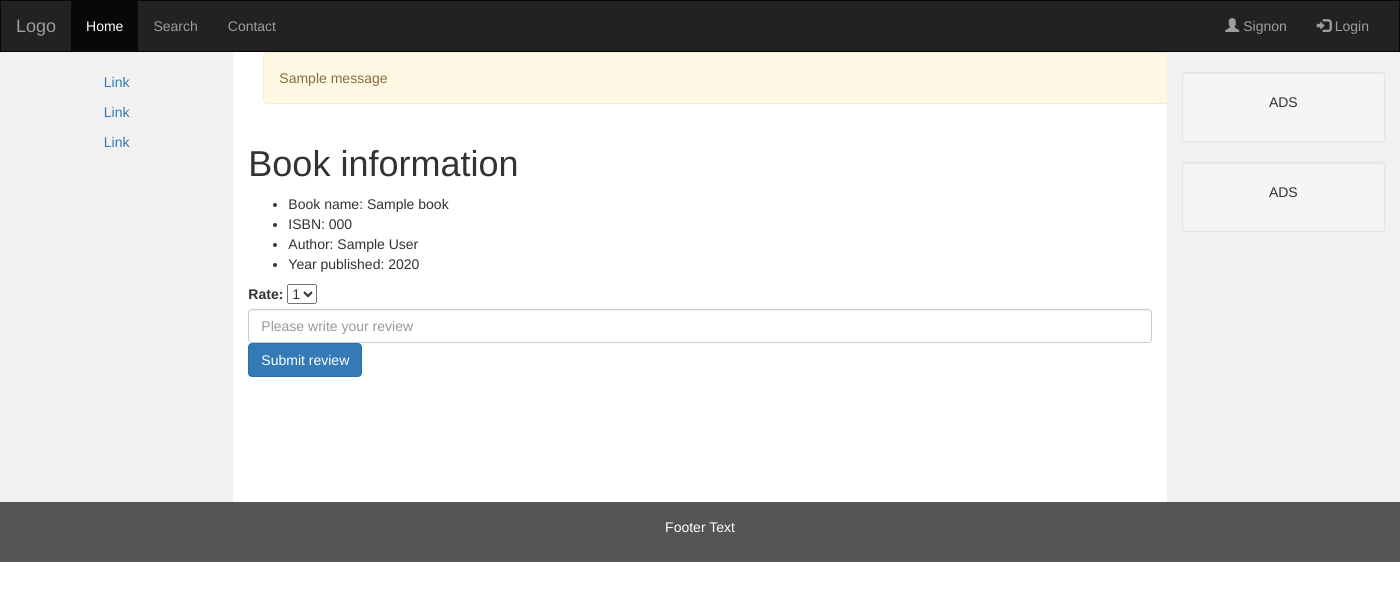
After one commit to keybao0863/bookreview, a Flask app: template templates/book.html in a window 1400 px wide. The commit adds this page. Shown: the top 601 px of the page. Run offline with Flask 2, Linux system fonts and the light colour scheme; the template is opened without the code that fills it: most values are stand-ins (such as "Sample title", 1, 10 or a date in 2020); one stand-in notice (Sample message) is shown; some libraries are stand-ins or nearby versions.

Commit message:
Book page and User can add review

```diff
--- a/application.py
+++ b/application.py
@@ -87,7 +87,7 @@ def search():
     if(request.method=="POST"):
         option = request.form['search_option'].lower()
         #Search also for partially matched queries
-        query = '%' + request.form['search_box'].lower()
+        query = '%' + request.form['search_box'].lower() + '%'
         books = db.execute("SELECT * FROM books WHERE lower(" + option + ") LIKE :q",
         {"o": option, "q":query}).fetchall()
 
@@ -104,3 +104,33 @@ def search():
     #If user has logged in, go to search page
     else:
         return render_template("search.html")
+
+@app.route("/books/<int:book_id>")
+def book(book_id):
+    #Make sure book exists
+    book = db.execute("SELECT * FROM books WHERE id = :i", {'i':book_id}).fetchone()
+    if book is None:
+        return render_template("error.html", message = "Book does not exist")
+
+    #If book exists, serve book info and reviews
+
+    # TODO: get reviews
+    return render_template("book.html", book=book)
+
+@app.route("/review/<int:book_id>", methods=['POST'])
+def review(book_id):
+    #Make sure user is logged on
+    if('user_id' not in session):
+        return render_template("error.html", message= "You need to log in first.")
+
+    #Deposit review in databse
+    user_id = session['user_id']
+    rating = request.form['rating']
+    review = request.form['review']
+
+    db.execute("INSERT INTO reviews (book_id, user_id, rating, review) VALUES \
+    (:book_id, :user_id, :rating, :review)", {'book_id':book_id, 'user_id': user_id,
+    'rating':rating, 'review': review})
+    db.commit()
+    flash("Reviewed successfully")
+    return book(book_id)
--- /dev/null
+++ b/templates/book.html
@@ -0,0 +1,29 @@
+{% extends "layout.html" %}
+
+{% block heading %}
+  Book information
+{% endblock %}
+
+{% block body %}
+  <ul>
+    <li>Book name: {{book.title}}</li>
+    <li>ISBN: {{book.isbn}}</li>
+    <li>Author: {{book.author}}</li>
+    <li>Year published: {{book.year}}</li>
+  </ul>
+
+  <form action="{{url_for('review',book_id=book.id)}}" method="post">
+    <label for="rating">Rate: </label>
+    <select name="rating" id="rating">
+      <option value=1>1</option>
+      <option value=2>2</option>
+      <option value=3>3</option>
+      <option value=4>4</option>
+      <option value=5>5</option>
+    </select>
+
+    <input class="form-control" id="review" name="review" aria-describedby="review"
+    placeholder="Please write your review" autocomplete="off">
+    <button type="submit" class="btn btn-primary">Submit review</button>
+  </form>
+{% endblock %}
--- a/templates/layout.html
+++ b/templates/layout.html
@@ -55,9 +55,8 @@
     </div>
     <div class="collapse navbar-collapse" id="myNavbar">
       <ul class="nav navbar-nav">
-        <li class="active"><a href="#">Home</a></li>
-        <li><a href="#">About</a></li>
-        <li><a href="#">Projects</a></li>
+        <li class="active"><a href="{{url_for('index')}}">Home</a></li>
+        <li><a href="{{url_for('search')}}">Search</a></li>
         <li><a href="#">Contact</a></li>
       </ul>
 
--- a/templates/search_result.html
+++ b/templates/search_result.html
@@ -9,7 +9,9 @@
   <ul>
     {% for book in books%}
       <li>
-        {{book.isbn}}, {{book.title}}, {{book.author}}, {{book.year}}
+        <a href="{{url_for('book', book_id=book.id)}}">
+            {{book.isbn}}, {{book.title}}, {{book.author}}, {{book.year}}
+        </a>
       </li>
     {% endfor %}
   </ul>
```
Also changed, not shown: create.sql (+8 -0 lines), templates/error.html (added, +9 -0 lines).
